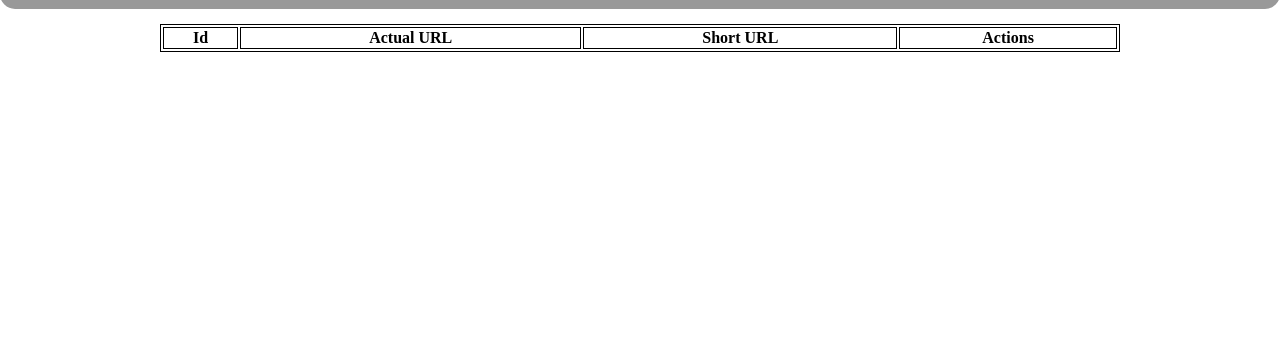
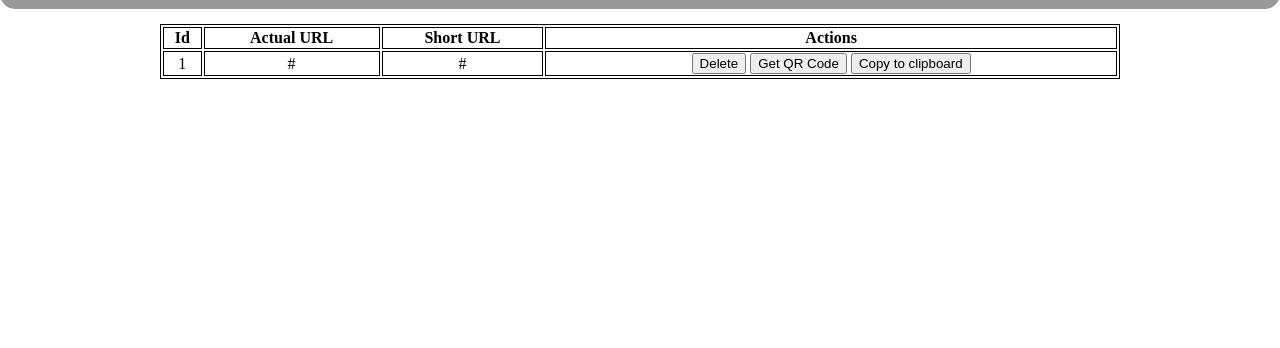
Before and after one commit to zootedb0t/url_shortner, a Flask app: page /database in a window 1280 px wide. Shown: the part 72-420 px from the top of the page. Run offline with Flask 3, Linux system fonts and the light colour scheme; tables that the repository leaves empty hold one stand-in row (values such as "Sample post"); data that the repository does not hold is empty.

Commit message:
better way to handle database connection

```diff
--- a/shortner/routes.py
+++ b/shortner/routes.py
@@ -1,4 +1,3 @@
-import sqlite3
 import os
 import pyqrcode
 from flask import (
@@ -79,10 +78,15 @@
 
 @app.route("/database")
 def database():
-    conn = sqlite3.connect("your database")
-    cur = conn.cursor()
-    url = cur.execute("SELECT * FROM url").fetchall()
-    conn.close()
+    # Another way to do this
+
+    # conn = sqlite3.connect("your database")
+    # cur = conn.cursor()
+    # url = cur.execute("SELECT * FROM url").fetchall()
+    # conn.close()
+
+    # A better way
+    url = Url.query.all()
     return render_template("database.html", url=url)
 
 
--- a/shortner/templates/database.html
+++ b/shortner/templates/database.html
@@ -42,18 +42,18 @@
     </thead>
     {% for data in url %}
     <tbody>
-      <td>{{data[0]}}</td>
-      <td>{{data[1]}}</td>
-      <td>{{data[2]}}</td>
+      <td>{{ data.id }}</td>
+      <td>{{ data.actual_url }}</td>
+      <td>{{ data.short_url }}</td>
       <td>
         <button type="submit">
-          <a href="{{url_for('delete', id=data[0])}}" type="button">Delete</a>
+          <a href="{{url_for('delete', id=data.id )}}" type="button">Delete</a>
         </button>
         <button type="submit">
-          <a href="{{url_for('getqr', id=data[0])}}" type="button">Get QR Code</a>
+          <a href="{{url_for('getqr', id=data.id )}}" type="button">Get QR Code</a>
         </button>
         <button type="submit">
-          <a href="/copytoclipboard/{{data[0]}}" type="button">Copy to clipboard</a>
+          <a href="/copytoclipboard/data.id" type="button">Copy to clipboard</a>
         </button>
       </td>
     </tbody>
--- a/shortner/templates/duplicate.html
+++ b/shortner/templates/duplicate.html
@@ -6,7 +6,6 @@
   <meta charset="UTF-8" />
   <meta name="viewport" content="width=device-width, initial-scale=1" />
   <link href="../static/styles.css" rel="stylesheet" />
-  <script src="https://kit.fontawesome.com/e73d46fe4e.js" crossorigin="anonymous"></script>
 </head>
 
 <body>
--- a/shortner/templates/slink.html
+++ b/shortner/templates/slink.html
@@ -7,7 +7,6 @@
   <meta name="viewport" content="width=device-width, initial-scale=1" />
   <link href="../static/styles.css" rel="stylesheet" />
   <script src="../static/myscript.js"></script>
-  <script src="https://kit.fontawesome.com/e73d46fe4e.js" crossorigin="anonymous"></script>
 </head>
 
 <body>
```
Also changed, not shown: 1 other file.
